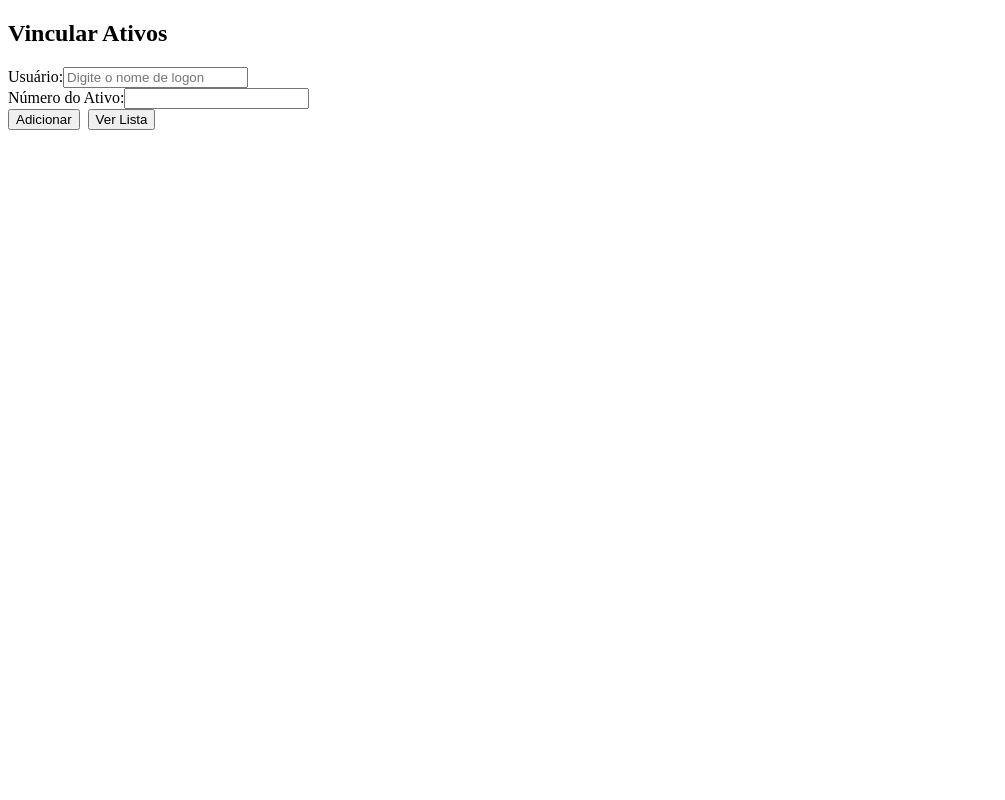
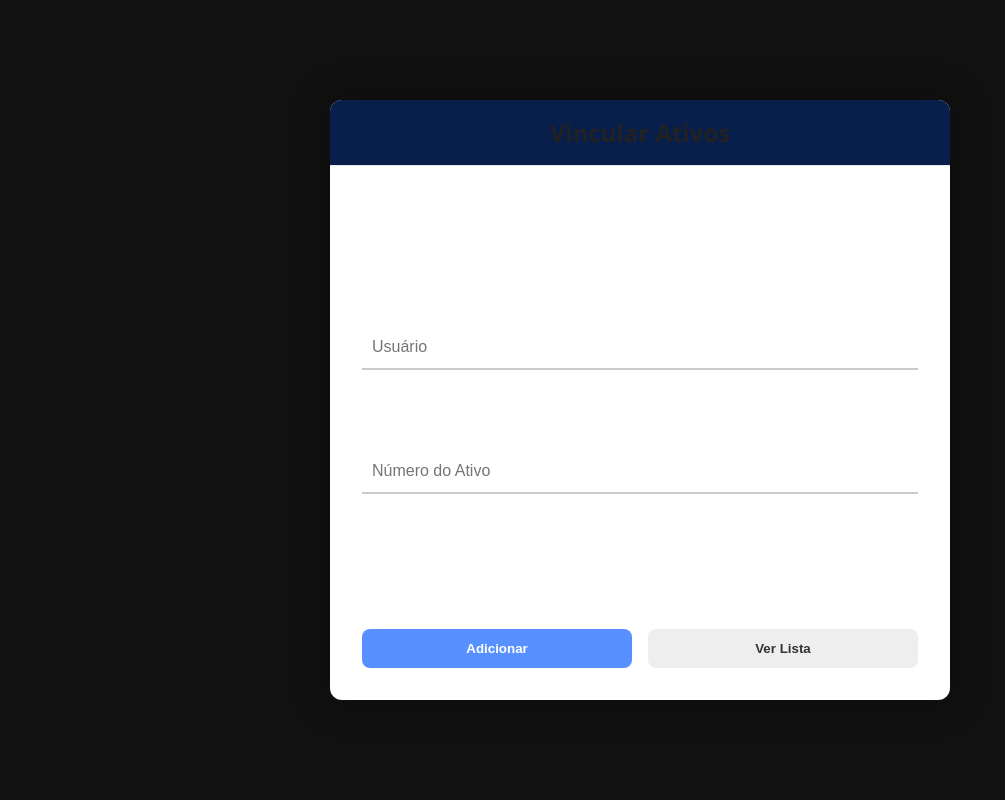
Before and after one commit to Soaresbdv/SnipeTransfer, a FastAPI app: page / in a window 1280 px wide. Shown: the whole page, without its empty margins (0-1005 px from the left). Run offline with FastAPI, Linux system fonts and the light colour scheme.

Commit message:
criação de template e customização básica no frontend

```diff
--- a/frontend/styles/style.css
+++ b/frontend/styles/style.css
@@ -1,21 +1,140 @@
+* { box-sizing: border-box; margin: 0; padding: 0; }
+
+html, body {
+  height: 100%;
+  background: #111;
+  font-family: "Segoe UI", sans-serif;
+  color: #fff;
+}
+
+#app {
+  height: 100vh;
+  display: flex;
+  align-items: center;
+  justify-content: center;
+  padding: 1rem;
+}
+
+.container {
+  --card-p: 2rem;
+  width: 100%;
+  max-width: 620px;
+  height: 600px;
+  background: #fff;
+  color: #333;
+  border-radius: 12px;
+  padding: var(--card-p);
+  box-shadow: 0 0 40px rgba(0,0,0,.3);
+  display: flex;
+  flex-direction: column;
+}
+
+.container {
+  --card-p: 2rem;
+  width: 100%;
+  max-width: 620px;
+  height: 600px;
+  background: #fff;
+  color: #333;
+  border-radius: 12px;
+  padding: var(--card-p);
+  box-shadow: 0 0 40px rgba(0,0,0,.3);
+  display: flex;
+  flex-direction: column;
+}
+
+.container > section {
+  flex: 1;
+  display: flex;
+  flex-direction: column;
+  min-height: 0;
+}
+
+h1, h2 {
+  text-align: center;
+  margin-bottom: 2rem;
+  color: #222;
+}
+
+.inputs-container {
+  flex: 1;
+  display: flex;
+  flex-direction: column;
+  justify-content: center;
+  gap: 5rem;
+}
+
+.form { position: relative; }
+.input {
+  width: 100%;
+  padding: 12px 10px;
+  font-size: 1rem;
+  border: none;
+  border-bottom: 2px solid #ccc;
+  background: transparent;
+  color: #222;
+}
+.input:focus { outline: none; border-bottom-color: #5891ff; }
+.input-border {
+  display: none;
+}
+
 .autocomplete-list {
+  list-style: none;
+  margin-top: 4px;
+  padding: 0;
   position: absolute;
-  background: white;
-  border: 1px solid #ccc;
-  max-height: 150px;
+  left: 0; right: 0;
+  max-height: 160px;
   overflow-y: auto;
-  margin: 0;
-  padding: 0;
-  list-style: none;
-  width: 300px;
+  background: #fff;
+  border: 1px solid #ddd;
+  border-radius: 6px;
   z-index: 10;
 }
+.autocomplete-list li { padding: 8px 10px; cursor: pointer; }
+.autocomplete-list li:hover { background: #f2f2f2; }
 
-.autocomplete-list li {
-  padding: 8px;
+.actions {
+  margin-top: auto;
+  display: flex;
+  gap: 1rem;
+}
+.btn {
+  flex: 1;
+  padding: .75rem 1rem;
+  border: none;
+  border-radius: 8px;
   cursor: pointer;
+  font-weight: 600;
+  background: #eee;
+  color: #333;
+  transition: .2s;
+}
+.btn:hover { background: #dcdcdc; }
+.btn.primary { background: #5891ff; color: #fff; }
+.btn.primary:hover { background: #4173cc; }
+.btn.ghost { background: transparent; border: 1px solid #ccc; }
+
+.list { list-style: none; padding-left: 0; margin-bottom: 2rem; }
+.list li { padding: .5rem 0; border-bottom: 1px solid #e6e6e6; }
+
+.card-top {
+  background: #091f4b;
+  color: #222;
+  text-align: center;
+  padding: 1rem 1.25rem;
+  margin: calc(-1 * var(--card-p)) calc(-1 * var(--card-p)) 1.5rem;
+  border-radius: 12px 12px 0 0;
+  border-bottom: 1px solid #e6e6e6;
 }
 
-.autocomplete-list li:hover {
-  background-color: #f0f0f0;
+.card-top h1,
+.card-top h2 {
+  margin: 0;
 }
+
+@media (max-width: 480px) {
+  .container { --card-p: 1.5rem; height: 560px; padding: var(--card-p); }
+  .actions { flex-direction: column; }
+}
--- a/frontend/templates/index.html
+++ b/frontend/templates/index.html
@@ -1,60 +1,87 @@
 <!DOCTYPE html>
 <html lang="pt-BR">
 <head>
-  <meta charset="UTF-8">
+  <meta charset="UTF-8" />
+  <meta name="viewport" content="width=device-width, initial-scale=1" />
   <title>Vincular Ativos</title>
-  <link rel="stylesheet" href="/styles/style.css">
+
+  <link rel="stylesheet" href="/styles/style.css?v=4" />
+
   <script src="https://unpkg.com/vue@3/dist/vue.global.js"></script>
   <script src="https://cdn.jsdelivr.net/npm/axios/dist/axios.min.js"></script>
 </head>
 <body>
   <div id="app">
-    <!-- TELA: FORM -->
+    <div class="container">
       <section v-if="mode === 'form'">
+        <div class="card-top">
           <h1>Vincular Ativos</h1>
+        </div>
 
-      <div>
-        <label>Usuário:</label>
+        <div class="inputs-container">
+          <div class="form">
             <input
+              class="input"
               type="text"
               v-model="search"
               @input="fetchUsers"
               @blur="applySuggestion"
               @focus="showSuggestions = true"
-          placeholder="Digite o nome de logon"
+              placeholder="Usuário"
+              required
             />
-        <ul v-if="showSuggestions && suggestions.length" class="autocomplete-list">
+            <span class="input-border"></span>
+
+            <ul
+              v-if="showSuggestions && suggestions.length"
+              class="autocomplete-list"
+            >
               <li v-for="user in suggestions" @mousedown="selectUser(user)">
                 {{ user.username }} — {{ user.name }}
               </li>
             </ul>
           </div>
 
-      <div>
-        <label>Número do Ativo:</label>
-        <input type="number" v-model="assetNumber" />
+          <div class="form">
+            <input
+              class="input"
+              type="number"
+              inputmode="numeric"
+              pattern="\d*"
+              v-model="assetNumber"
+              placeholder="Número do Ativo"
+              required
+            />
+            <span class="input-border"></span>
+          </div>
         </div>
 
-      <button @click="addVinculo">Adicionar</button>
-      <button @click="goToList" style="margin-left:8px">Ver Lista</button>
+        <div class="actions">
+          <button class="btn primary" @click="addVinculo">Adicionar</button>
+          <button class="btn" @click="goToList">Ver Lista</button>
+        </div>
       </section>
 
-    <!-- TELA: LISTA -->
       <section v-else>
+        <div class="card-top">
           <h2>Lista de Vínculos</h2>
-      <ul>
+        </div>
+
+        <ul class="list">
           <li v-for="(v, index) in vinculos" :key="index">
             {{ v.username }} — {{ v.asset_tag }}
             <span v-if="v.flag"> ({{ v.flag }})</span>
           </li>
         </ul>
 
-      <button @click="enviarVinculos">Vincular</button>
-      <button @click="baixarCSV" style="margin-left:8px">Baixar CSV</button>
-      <button @click="goToForm" style="margin-left:8px">Voltar</button>
+        <div class="actions">
+          <button class="btn primary" @click="enviarVinculos">Vincular</button>
+          <button class="btn" @click="baixarCSV">Baixar CSV</button>
+          <button class="btn ghost" @click="goToForm">Voltar</button>
+        </div>
       </section>
     </div>
-
-  <script src="/scripts/app.js"></script>
+  </div>
+  <script src="/scripts/app.js?v=4"></script>
 </body>
 </html>
```
Lines whose indentation alone changed are shown as unchanged.
